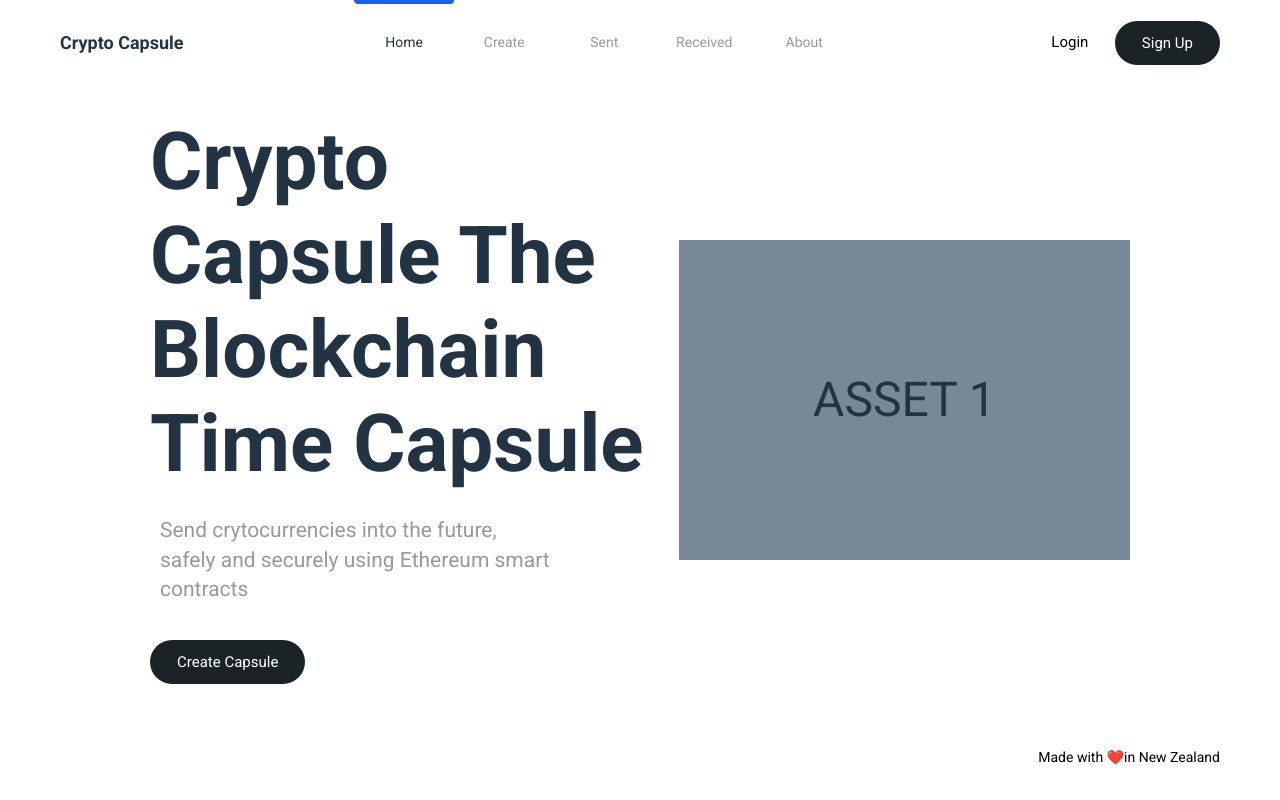
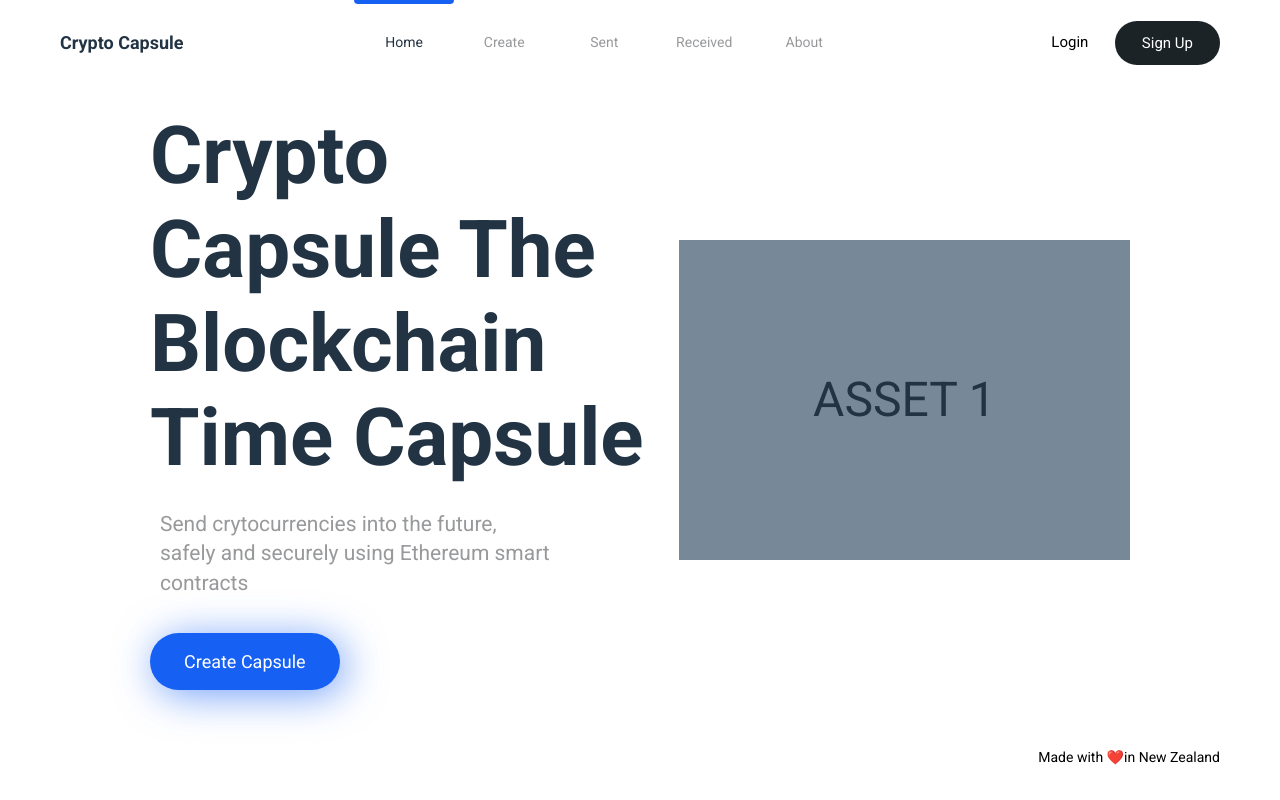
Before and after one commit to chase-manning/crypto-capsule, a React (Create React App) app in the folder client/: page / in a window 1280 px wide. Built offline with nearby package versions, Linux system fonts and the light colour scheme.

Commit message:
:lipstick: make home button primary

```diff
--- a/client/src/components/Landing.tsx
+++ b/client/src/components/Landing.tsx
@@ -58,7 +58,7 @@ const Landing = () => {
           Ethereum smart contracts
         </SubHeader>
         <div>
-          <Button onClick={() => history.push("/create")}>
+          <Button primary onClick={() => history.push("/create")}>
             Create Capsule
           </Button>
         </div>
```
